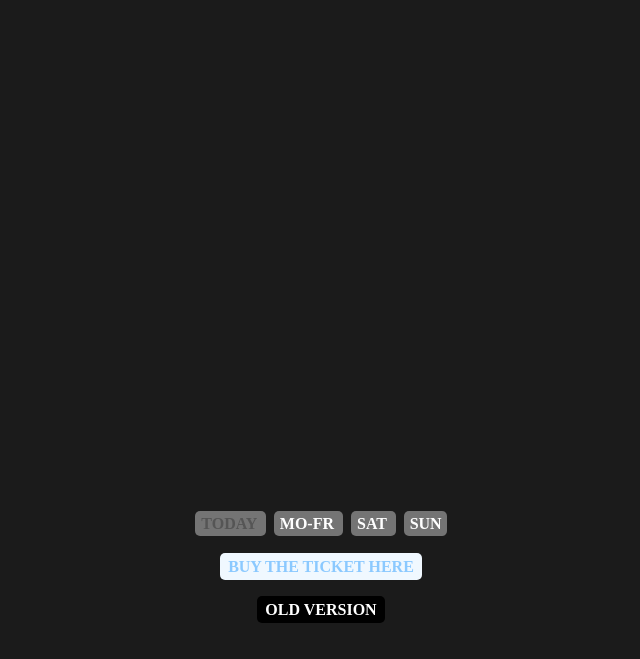
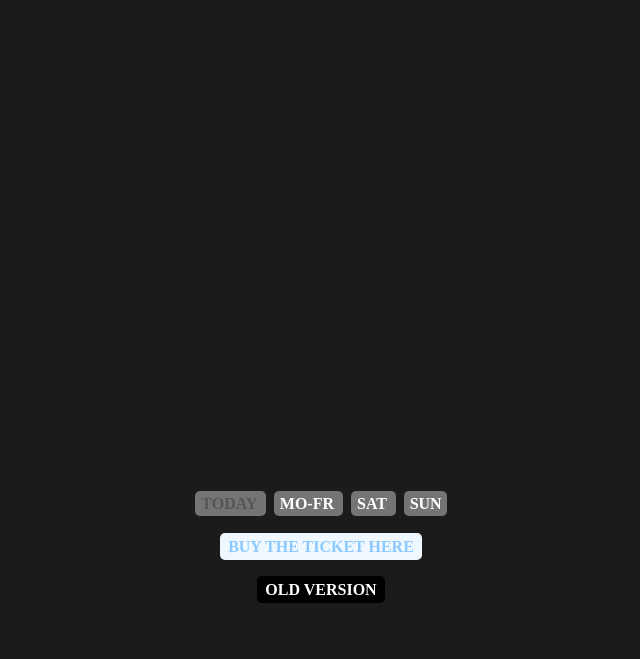
Before and after one commit to Sergii-Kostanets/bus-schedule, a plain HTML site: page route.html in a window 1280 px wide. Shown: the part 141-800 px from the top of the page, without its empty margins (319-959 px from the left). Drawn offline with Linux system fonts and the light colour scheme; no server answers.

Commit message:
margin for footer

```diff
--- a/assets/css/style.css
+++ b/assets/css/style.css
@@ -155,7 +155,6 @@ a.old-version {
     background-color: rgb(0, 0, 0);
     border-radius: 5px;
     padding: 5px 8px;
-    margin-bottom: 30px;
 }
 
 .table-container {
@@ -173,7 +172,7 @@ table#scheduleTable thead {
 
 .footer {
     margin-top: auto;
-    margin-bottom: 20px;
+    margin-bottom: 40px;
     text-transform: uppercase;
     font-weight: bold;
 }
```
